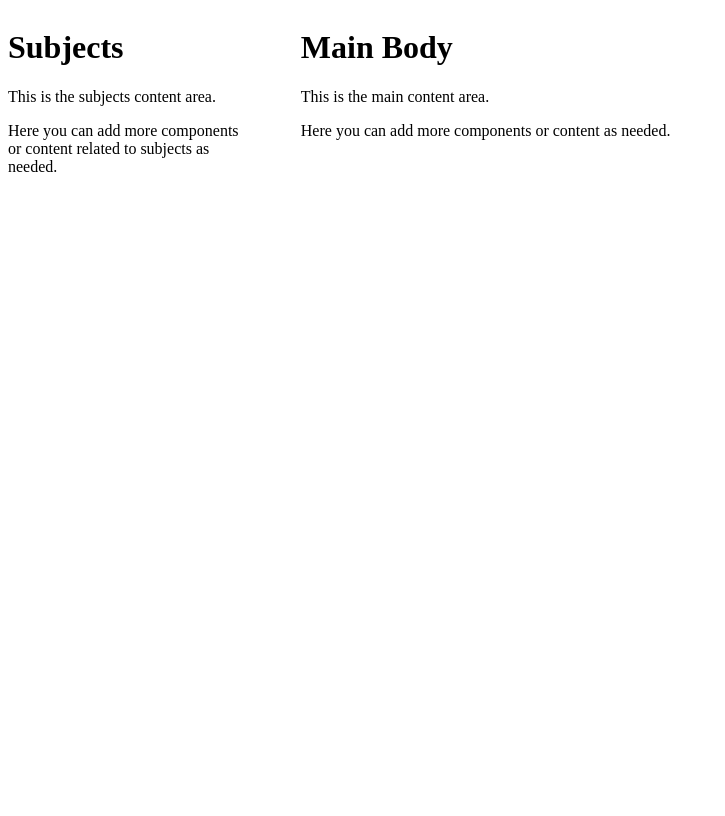
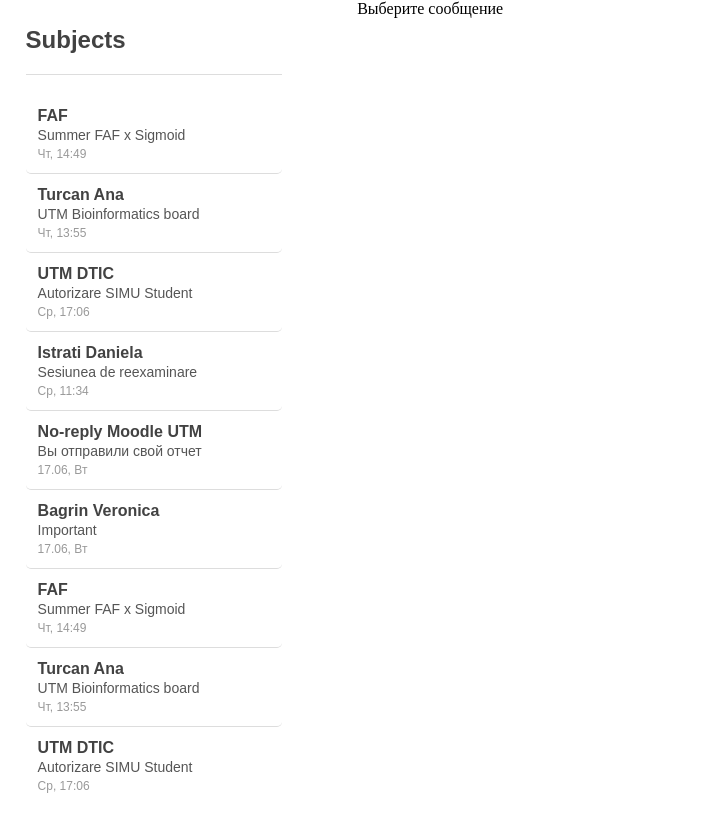
Before and after one commit to MariaIscariot/Team_2, a React (Vite) app in the folder front/: page / in a window 1280 px wide. Shown: the whole page, without its empty margins (0-725 px from the left). Built offline with nearby package versions, Linux system fonts and the light colour scheme.

Commit message:
Implemented subject section

```diff
--- a/front/src/App.jsx
+++ b/front/src/App.jsx
@@ -1,16 +1,17 @@
-import { useState } from 'react'
-import Subjects from './components/Subjects/Subjects'
-import MainBody from './components/MainBody/MainBody'
-import './App.css'
+import { useState } from 'react';
+import Subjects from './components/Subjects/Subjects';
+import MainBody from './components/MainBody/MainBody';
+import './App.css';
 
 function App() {
+  const [selectedMessage, setSelectedMessage] = useState(null);
 
   return (
-    <div className='app'>
-      <Subjects/>
-      <MainBody/>
+    <div className="app">
+      <Subjects onSelectMessage={setSelectedMessage} />
+      <MainBody message={selectedMessage} />
     </div>
-  )
+  );
 }
 
-export default App
+export default App;
--- a/front/src/components/MainBody/MainBody.jsx
+++ b/front/src/components/MainBody/MainBody.jsx
@@ -1,11 +1,18 @@
 import styles from './index.module.css';
 
-export default function MainBody() {
+export default function MainBody({ message }) {
+  if (!message) {
+    return <div className={styles.empty}>Выберите сообщение</div>;
+  }
+
   return (
-    <div className={styles.wrapper}>
-      <h1>Main Body</h1>
-      <p>This is the main content area.</p>
-      <p>Here you can add more components or content as needed.</p>
+    <div className={styles.body}>
+      <h2>{message.subject}</h2>
+      <p><strong>От:</strong> {message.sender}</p>
+      <p><strong>Время:</strong> {message.time}</p>
+      <p className={styles.content}>
+        Здесь будет текст письма или его можно загрузить дополнительно.
+      </p>
     </div>
   );
 }
--- /dev/null
+++ b/front/src/components/Subjects/Subcomponents/MessageItem.jsx
@@ -0,0 +1,14 @@
+import styles from '../index.module.css';
+
+export default function MessageItem({ sender, subject, time, selected, onClick }) {
+  return (
+    <li
+      className={`${styles.item} ${selected ? styles.selected : ''}`}
+      onClick={onClick}
+    >
+      <div className={styles.sender}>{sender}</div>
+      <div className={styles.subject}>{subject}</div>
+      <div className={styles.time}>{time}</div>
+    </li>
+  );
+}
--- a/front/src/components/Subjects/Subjects.jsx
+++ b/front/src/components/Subjects/Subjects.jsx
@@ -1,12 +1,64 @@
+import { useState, useEffect } from 'react';
 import styles from './index.module.css';
+import MessageItem from './Subcomponents/MessageItem.jsx';
 
-export default function Subjects() {
+const messages = [
+  { sender: 'FAF', subject: 'Summer FAF x Sigmoid', time: 'Чт, 14:49' },
+  { sender: 'Turcan Ana', subject: 'UTM Bioinformatics board', time: 'Чт, 13:55' },
+  { sender: 'UTM DTIC', subject: 'Autorizare SIMU Student', time: 'Ср, 17:06' },
+  { sender: 'Istrati Daniela', subject: 'Sesiunea de reexaminare', time: 'Ср, 11:34' },
+  { sender: 'No-reply Moodle UTM', subject: 'Вы отправили свой отчет', time: '17.06, Вт' },
+  { sender: 'Bagrin Veronica', subject: 'Important', time: '17.06, Вт' },
+  { sender: 'FAF', subject: 'Summer FAF x Sigmoid', time: 'Чт, 14:49' },
+  { sender: 'Turcan Ana', subject: 'UTM Bioinformatics board', time: 'Чт, 13:55' },
+  { sender: 'UTM DTIC', subject: 'Autorizare SIMU Student', time: 'Ср, 17:06' },
+  { sender: 'Istrati Daniela', subject: 'Sesiunea de reexaminare', time: 'Ср, 11:34' },
+  { sender: 'No-reply Moodle UTM', subject: 'Вы отправили свой отчет', time: '17.06, Вт' },
+  { sender: 'Bagrin Veronica', subject: 'Important', time: '17.06, Вт' },
+  { sender: 'FAF', subject: 'Summer FAF x Sigmoid', time: 'Чт, 14:49' },
+  { sender: 'Turcan Ana', subject: 'UTM Bioinformatics board', time: 'Чт, 13:55' },
+  { sender: 'UTM DTIC', subject: 'Autorizare SIMU Student', time: 'Ср, 17:06' },
+  { sender: 'Istrati Daniela', subject: 'Sesiunea de reexaminare', time: 'Ср, 11:34' },
+  { sender: 'No-reply Moodle UTM', subject: 'Вы отправили свой отчет', time: '17.06, Вт' },
+  { sender: 'Bagrin Veronica', subject: 'Important', time: '17.06, Вт' },
+];
+
+export default function Subjects({ onSelectMessage }) {
+  const [selectedIndex, setSelectedIndex] = useState(null);
+
   return (
     <div className={styles.wrapper}>
-        <h1>Subjects</h1>
-        <p>This is the subjects content area.</p>
-        <p>Here you can add more components or content related to subjects as needed.</p>
-
+      <div className={styles.head}><h1>Subjects</h1></div>
+      <div className={styles.line}></div>
+      <ul className={styles.list}>
+        {messages.map((msg, index) => (
+          <MessageItem
+            key={index}
+            sender={msg.sender}
+            subject={msg.subject}
+            time={msg.time}
+            selected={selectedIndex === index}
+            onClick={() => {
+              setSelectedIndex(index);
+              onSelectMessage(msg);
+            }}
+          />
+        ))}
+      </ul>
     </div>
   );
 }
+
+
+/*
+const [messages, setMessages] = useState([]);
+
+useEffect(() => {
+  fetch('http://localhost:3000/api/messages')
+    .then(res => res.json())
+    .then(data => {
+      setMessages(data);
+    })
+    .catch(err => console.error('Error:', err));
+}, []);
+*/
--- a/front/src/components/Subjects/index.module.css
+++ b/front/src/components/Subjects/index.module.css
@@ -1,3 +1,59 @@
-.wrapper{
-    width: 20%;
+.wrapper {
+  width: 20%;
+  font-family: sans-serif;
+  padding: 2%;
+  overflow-y: scroll;
 }
+
+.list {
+  list-style: none;
+  padding: 0;
+  margin: 0;
+}
+
+.item {
+  border-bottom: 1px solid #ddd;
+  padding: 12px;
+  cursor: pointer;
+  transition: background-color 0.2s;
+  border-radius: 5px;
+}
+
+.item:hover {
+  background-color: #f0f0f0;
+}
+
+.selected {
+  background-color: #dceaff;
+}
+
+.sender {
+  font-weight: bold;
+  color: #424242;
+}
+
+.subject {
+  color: #555;
+  font-size: 14px;
+  margin-top: 2px;
+}
+
+.time {
+  font-size: 12px;
+  color: #999;
+  margin-top: 4px;
+  align-self: flex-end;
+}
+
+.wrapper h1 {
+  font-size: 24px;
+  margin-bottom: 20px;
+  color: #424242;
+}
+
+.line{
+    width: 100%;
+    height: 1px;
+    background-color: #ddd;
+    margin: 20px 0;
+}
--- a/front/src/index.css
+++ b/front/src/index.css
@@ -0,0 +1,3 @@
+*{
+  margin: 0;
+}
```
